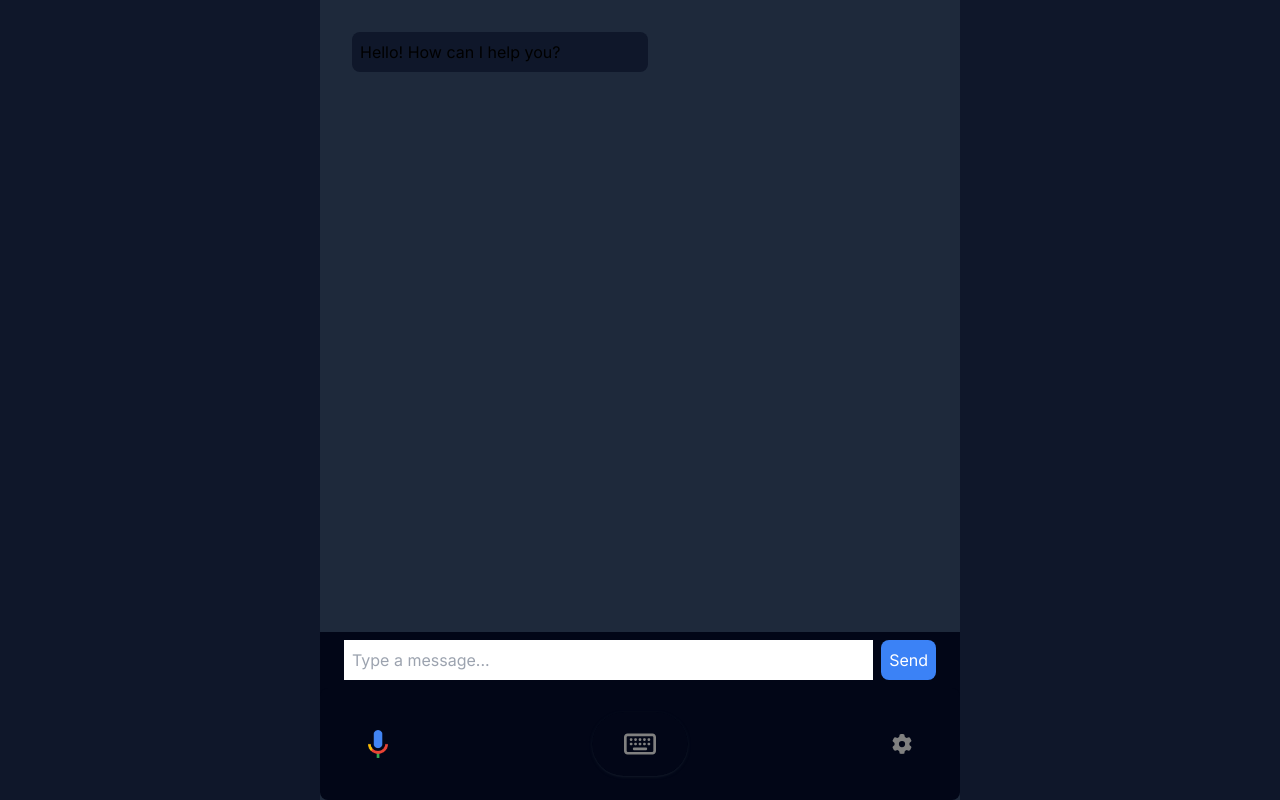
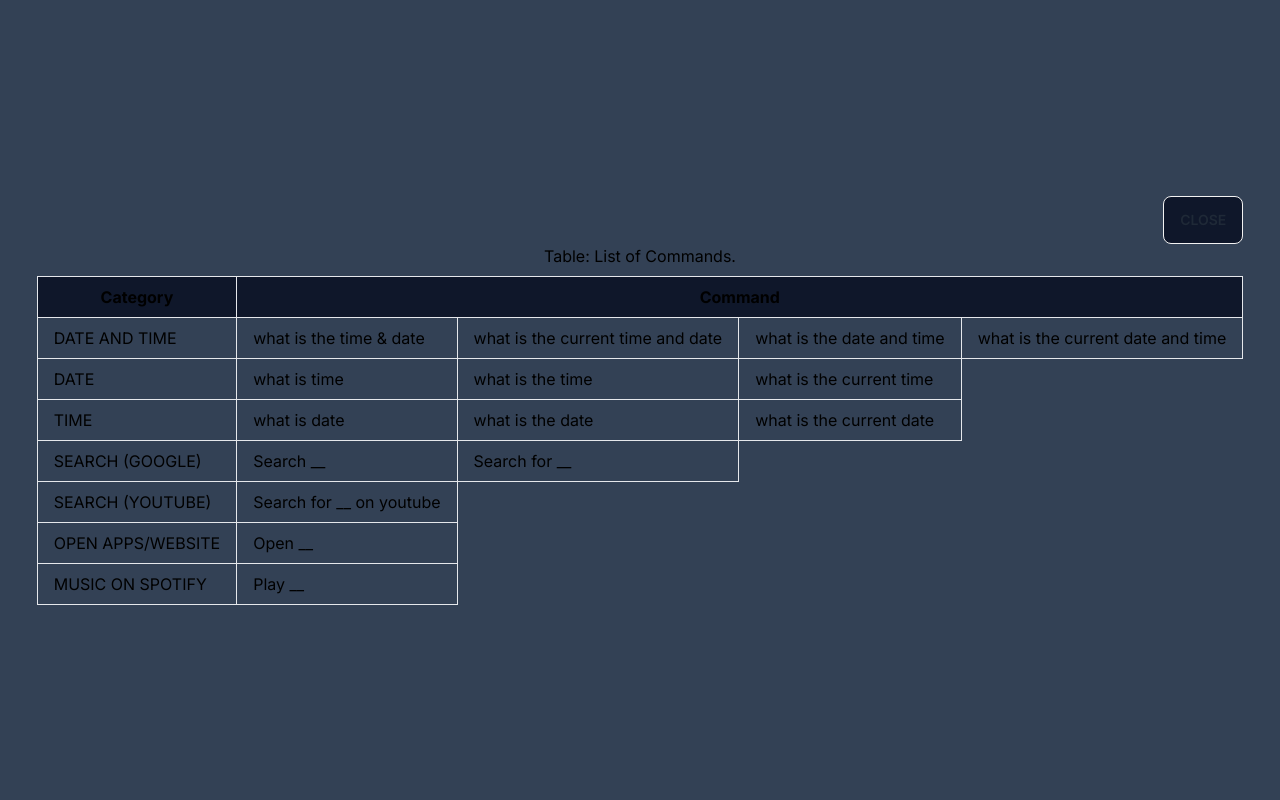
Before and after one commit to Tom-Mouse-p/lilly, a Next.js app: page / in a window 1280 px wide. Built offline with nearby package versions, Linux system fonts and the light colour scheme.

Commit message:
added help to display the possible commands

```diff
--- /dev/null
+++ b/app/Components/CommandsTable.tsx
@@ -0,0 +1,60 @@
+import React from "react";
+
+// Define the data as an object
+const commandData = {
+    "DATE AND TIME": [
+        "what is the time & date",
+        "what is the current time and date",
+        "what is the date and time",
+        "what is the current date and time",
+    ],
+    DATE: ["what is time", "what is the time", "what is the current time"],
+    TIME: ["what is date", "what is the date", "what is the current date"],
+    "SEARCH (GOOGLE)": ["Search __", "Search for __"],
+    "SEARCH (YOUTUBE)": ["Search for __ on youtube"],
+    "OPEN APPS/WEBSITE": ["Open __"],
+    "MUSIC ON SPOTIFY": ["Play __"],
+};
+
+// Reusable TableRow component
+const TableRow = ({ data }: { data: string[] }) => (
+    <tr>
+        {data.map((command, index) => (
+            <td key={index} className="border px-4 py-2">
+                {command}
+            </td>
+        ))}
+    </tr>
+);
+
+const CommandsTable = () => {
+    return (
+        <div className="overflow-x-auto ">
+            <table className="min-w-full border-collapse">
+                <caption className="caption-top mb-2">
+                    Table: List of Commands.
+                </caption>
+                <thead className="overflow-scroll">
+                    <tr className="bg-slate-900">
+                        <th className="px-4 py-2 border">Category</th>
+                        <th className="px-4 py-2 border" colSpan={4}>
+                            Command
+                        </th>
+                    </tr>
+                </thead>
+                <tbody>
+                    {Object.entries(commandData).map(
+                        ([category, commands], index) => (
+                            <TableRow
+                                key={index}
+                                data={[category, ...commands]}
+                            />
+                        )
+                    )}
+                </tbody>
+            </table>
+        </div>
+    );
+};
+
+export default CommandsTable;
--- a/app/Components/RecordingBar.tsx
+++ b/app/Components/RecordingBar.tsx
@@ -2,6 +2,7 @@
 import Image from "next/image";
 
 import { useEffect, useState } from "react";
+import CommandsTable from "./CommandsTable";
 
 interface Props {
     mode: any;
@@ -32,9 +33,28 @@ function RecordingBar({ mode, setMode }: Props) {
     function swapInput() {
         handleChangeImage();
     }
+    function toggleHelp() {
+        const helpBox = document.getElementById("helpBox");
+        helpBox?.classList.toggle("displayNone");
+    }
 
     return (
         <div className="fixed bottom-0 w-full h-28 flex items-center justify-center ">
+            <div
+                id="helpBox"
+                className="z-10 fixed h-screen w-screen bg-slate-700 top-0 left-0 flex justify-center items-center overflow-scroll"
+            >
+                <div className="flex flex-col items-end overflow-x-auto mx-2">
+                    <button
+                        type="button"
+                        className="btn bg-slate-900"
+                        onClick={toggleHelp}
+                    >
+                        Close
+                    </button>
+                    <CommandsTable />
+                </div>
+            </div>
             <div
                 id="bottom_box"
                 className=" bg-slate-950 w-full sm:w-3/4 md:w-1/2 md:max-w-2xl h-full flex justify-between items-center rounded-lg px-12 "
@@ -69,12 +89,17 @@ function RecordingBar({ mode, setMode }: Props) {
                     </button>
                 </div>
 
-                <div id="rightBox" className="flex justify-center items-center">
+                <div
+                    id="rightBox"
+                    className="flex justify-center items-center cursor-pointer"
+                >
                     <Image
-                        src="/icons/gear-solid.svg"
-                        width={20}
-                        height={20}
+                        src="/icons/help.svg"
+                        width={30}
+                        height={30}
                         alt=""
+                        onClick={toggleHelp}
+                        title="Help | Display Commands"
                     />
                 </div>
             </div>
--- a/app/globals.css
+++ b/app/globals.css
@@ -61,3 +61,11 @@ body {
     min-height: calc(100vh - 6rem);
     background: red;
 }
+
+.displayNone {
+    display: none;
+}
+
+table {
+    overflow: scroll !important;
+}
--- /dev/null
+++ b/app/table/page.tsx
@@ -0,0 +1,60 @@
+import React from "react";
+
+// Define the data as an object
+const commandData = {
+    "DATE AND TIME": [
+        "what is the time & date",
+        "what is the current time and date",
+        "what is the date and time",
+        "what is the current date and time",
+    ],
+    DATE: ["what is time", "what is the time", "what is the current time"],
+    TIME: ["what is date", "what is the date", "what is the current date"],
+    "SEARCH (GOOGLE)": ["Search __", "Search for __"],
+    "SEARCH (YOUTUBE)": ["Search for __ on youtube"],
+    "OPEN APPS/WEBSITE": ["Open __"],
+    "MUSIC ON SPOTIFY": ["Play __"],
+};
+
+// Reusable TableRow component
+const TableRow = ({ data }: { data: string[] }) => (
+    <tr>
+        {data.map((command, index) => (
+            <td key={index} className="border px-4 py-2">
+                {command}
+            </td>
+        ))}
+    </tr>
+);
+
+const CommandsTable = () => {
+    return (
+        <div className="overflow-x-auto ">
+            <table className="min-w-full border-collapse">
+                <caption className="caption-top mb-2">
+                    Table: List of Commands.
+                </caption>
+                <thead className="overflow-scroll">
+                    <tr className="bg-slate-900">
+                        <th className="px-4 py-2 border">Category</th>
+                        <th className="px-4 py-2 border" colSpan={4}>
+                            Command
+                        </th>
+                    </tr>
+                </thead>
+                <tbody>
+                    {Object.entries(commandData).map(
+                        ([category, commands], index) => (
+                            <TableRow
+                                key={index}
+                                data={[category, ...commands]}
+                            />
+                        )
+                    )}
+                </tbody>
+            </table>
+        </div>
+    );
+};
+
+export default CommandsTable;
```
Also changed, not shown: public/icons/help.svg (added).
